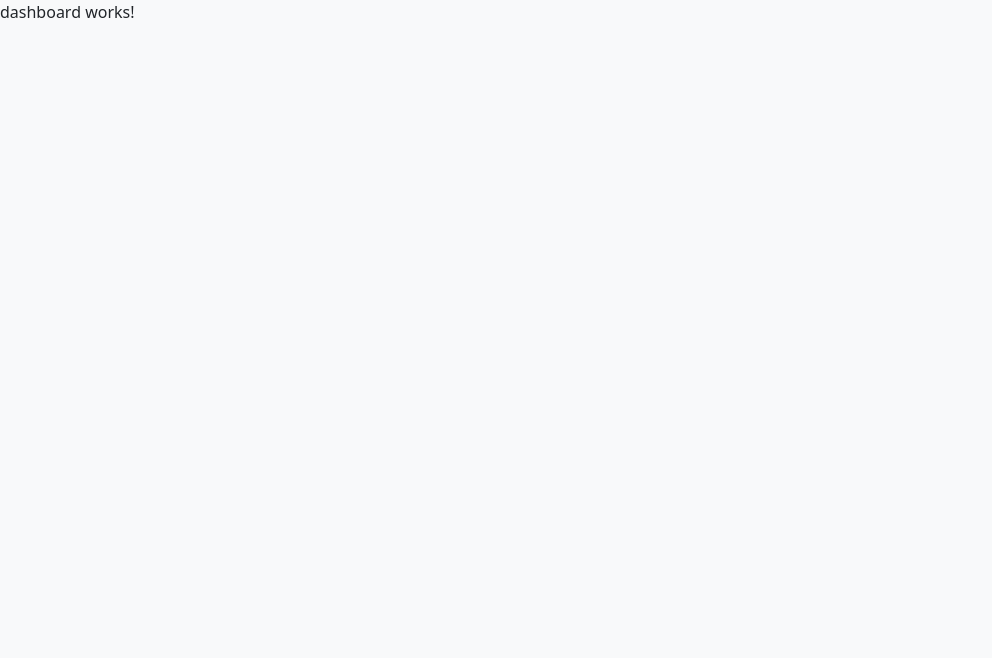
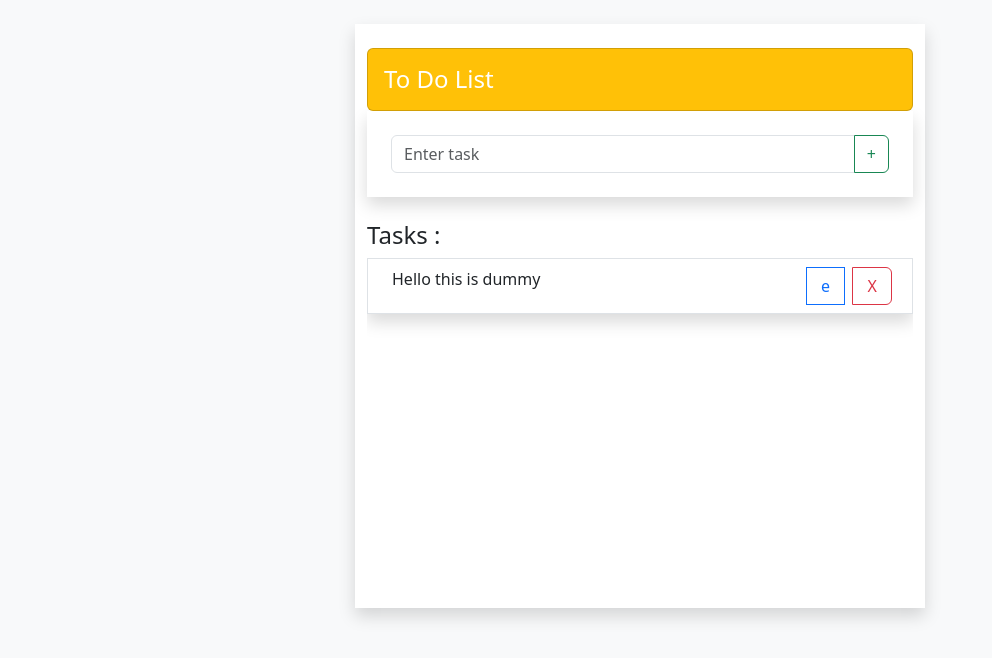
Before and after one commit to 5udeepKS/todo-app, an Angular app: page / in a window 1280 px wide. Shown: the top 658 px of the page, without its empty margins (0-992 px from the left). Built offline with nearby package versions, Linux system fonts and the light colour scheme.

Commit message:
Dashboard UI code done.

```diff
--- a/src/app/dashboard/dashboard.component.html
+++ b/src/app/dashboard/dashboard.component.html
@@ -1 +1,32 @@
-<p>dashboard works!</p>
+<div class="container-fluid bg-light">
+    <div class="container bg-light">
+        <div class="row mt-4" style="height: 500px;">
+            <div class="col"></div>
+            <div class="col-md-6 bg-white shadow">
+                <div class="card bg-warning mt-4">
+                    <h4 class="text-white ps-3 pt-3 pb-2">To Do List</h4>
+                </div>
+
+                <div class="shadow">
+                    <div class="input-group p-4">
+                        <input type="text" class="form-control" placeholder="Enter task">
+                        <button class="btn btn-outline-success" type="button" id="button-addon2">+</button>
+                    </div>
+                </div>
+
+                <h4 class="test-primary mt-4">Tasks : </h4>
+                <div style="overflow-y: auto; height: 350px;">
+                    <div class="p-2 shadow border">
+                        <div class="input-group row ps-3">
+                            <div class="card col-md-10 border-0">Hello this is dummy</div>
+                            <button class="btn btn-outline-primary col me-2">e</button>
+                            <button class="btn btn-outline-danger col">X</button>
+                        </div>
+                    </div>
+                </div>
+            </div>
+            <div class="col">
+            </div>
+        </div>
+    </div>
+</div>
```
